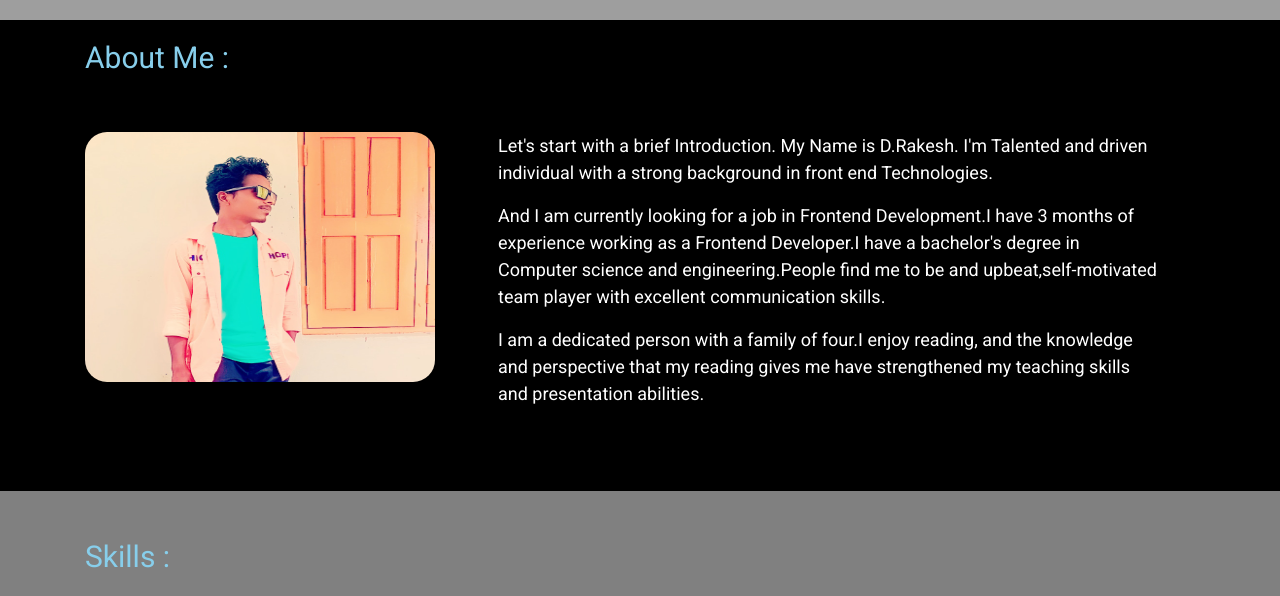
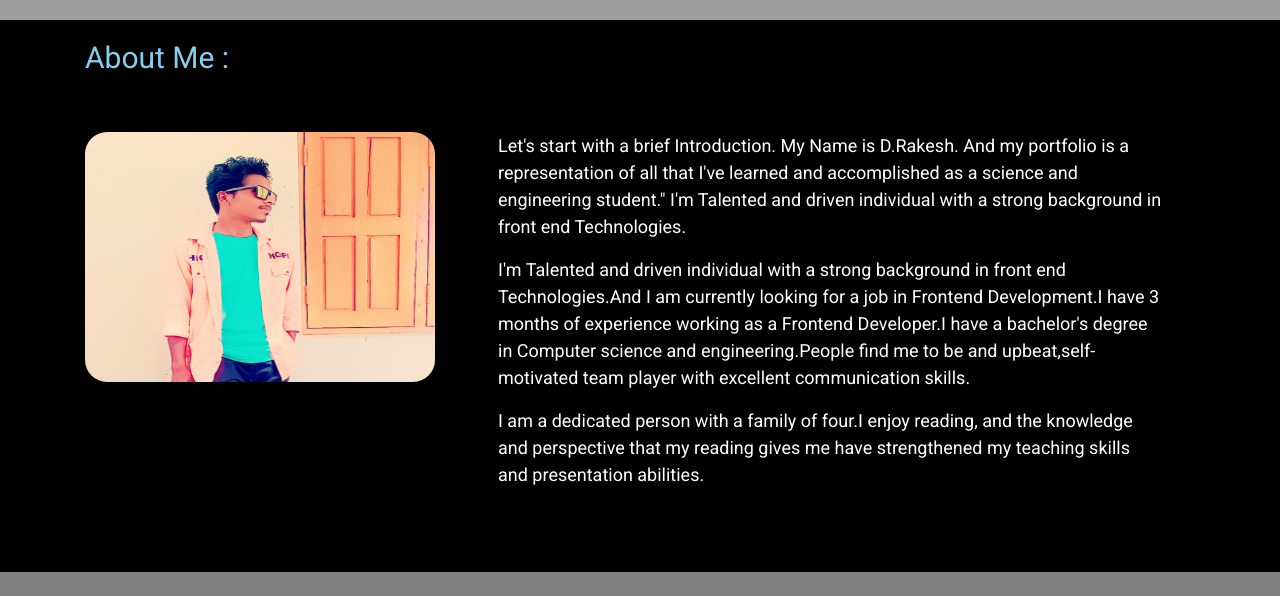
Before and after one commit to RAKESH-DODDI/portfilorakesh, a plain HTML site: page Index.html in a window 1280 px wide. Shown: the part 780-1376 px from the top of the page. Drawn offline with nearby package versions, Linux system fonts and the light colour scheme; grey boxes are pictures that could not be loaded; a web font is replaced by a local one.

Commit message:
Update Index.html

```diff
--- a/Index.html
+++ b/Index.html
@@ -85,8 +85,9 @@
                             <img src="./images/ron.jpg" alt="pls put image" class="about_me_img d-block d-md-none" />
                         </div>
                         <div>
-                            <p class="about_me_description">Let's start with a brief Introduction. My Name is D.Rakesh. I'm  Talented and driven individual with a strong background in front end Technologies.
-                            <p class="about_me_description">And I am currently
+                            <p class="about_me_description">Let's start with a brief Introduction. My Name is D.Rakesh. And my portfolio is a representation of all that I've learned and accomplished as a science and engineering student."
+                                I'm  Talented and driven individual with a strong background in front end Technologies.
+                            <p class="about_me_description">I'm  Talented and driven individual with a strong background in front end Technologies.And I am currently
                                 looking for a job in Frontend Development.I
                                 have 3 months of experience working as a Frontend Developer.I have a bachelor's degree
                                 in Computer science and engineering.People
```
